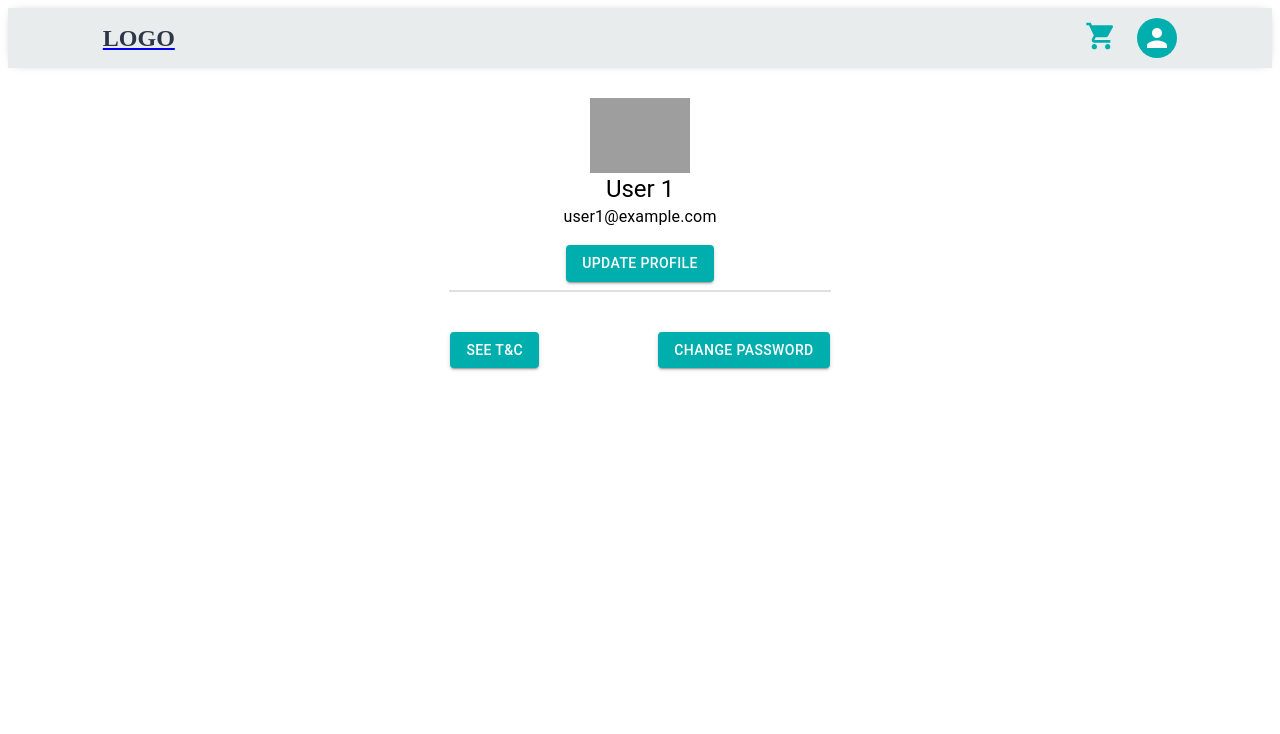
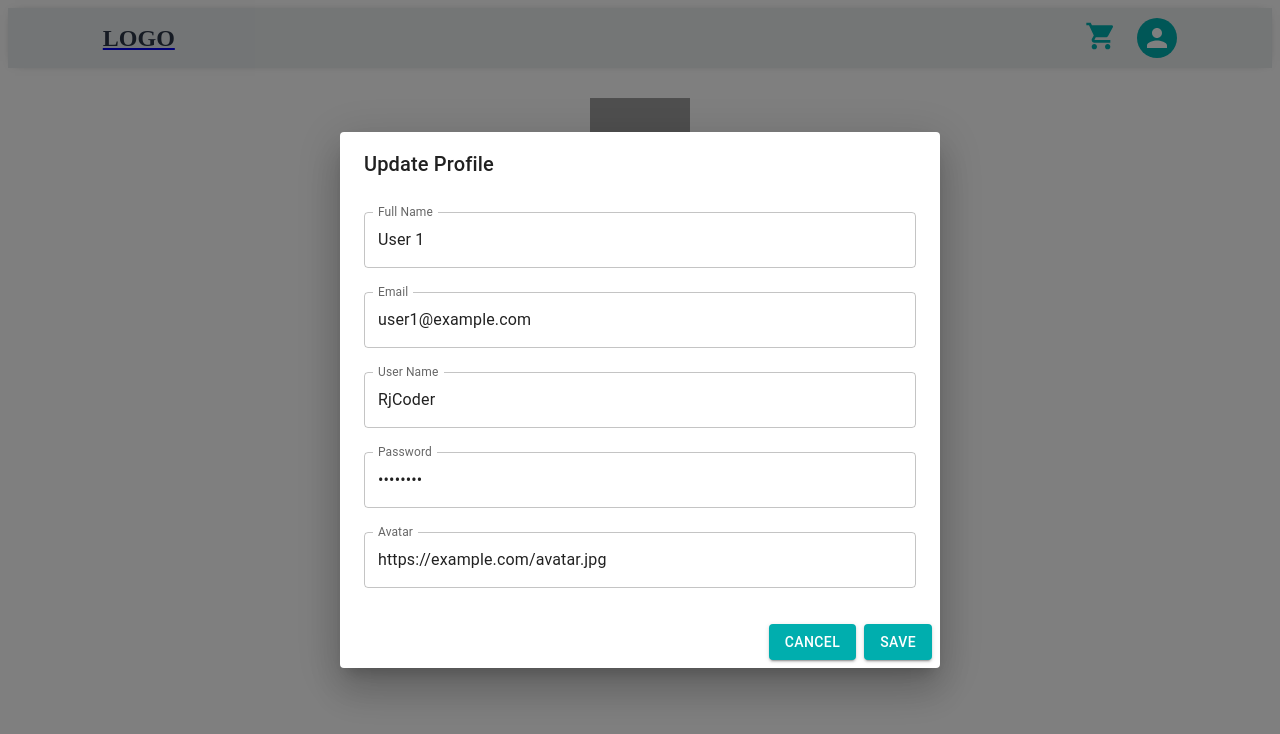
Before and after one commit to Mukesh16407/arba_development_frontend, a React (Vite) app: page /profile in a window 1280 px wide. Both pictures are taken after a click on the button "UPDATE PROFILE". Shown: the top 734 px of the page. Built offline with nearby package versions, Linux system fonts and the light colour scheme; grey boxes are pictures that could not be loaded.

Commit message:
worked on profile page

```diff
--- a/src/pages/Dashborad/MyProfile.jsx
+++ b/src/pages/Dashborad/MyProfile.jsx
@@ -1,21 +1,175 @@
-import { Button, Divider, Typography } from "@mui/material"
+import { Button, Divider, Typography,Dialog, DialogTitle, DialogContent, DialogActions, TextField  } from "@mui/material"
+import { useRef, useState } from "react";
+import { TermsAndConditions } from "../../components/TearmsAndConditions";
 
 
 export const MyProfile = () => {
+    const fileInputRef = useRef(null);
+    const [openDialog, setOpenDialog] = useState(false);
+    const [termAndCondition, setTermAndCondition] = useState(false)
+    const [profileData, setProfileData] = useState({
+        fullName: 'User 1',
+        email: 'user1@example.com',
+        userName: 'RjCoder',
+        password: '********',
+        avatar: 'https://example.com/avatar.jpg'
+      });
+      const [openPasswordDialog, setOpenPasswordDialog] = useState(false);
+  const [oldPassword, setOldPassword] = useState('asdfg');
+
+  const handleChangeTermAndCondition =()=>{
+    setTermAndCondition(true)
+  }
+
+
+    const handleUpdateProfile = () => {
+        setOpenDialog(true);
+      };
+
+      const handleCloseDialog = () => {
+        setOpenDialog(false);
+      };
+
+      const handleProfileFieldChange = (fieldName, value) => {
+        setProfileData((prevProfileData) => ({
+          ...prevProfileData,
+          [fieldName]: value
+        }));
+      };
+
+      const handlePasswordDialogOpen = () => {
+        setOpenPasswordDialog(true);
+      };
+
+      const handlePasswordDialogClose = () => {
+        setOpenPasswordDialog(false);
+      };
+
+      const handleOldPasswordChange = (event) => {
+        setOldPassword(event.target.value);
+      };
+
+      const handlePasswordChange = () => {
+        console.log('Changing password:', oldPassword);
+
+        // Close password change dialog
+        setOpenPasswordDialog(false);
+      };
+
+
+    const handleProfilePictureClick = () => {
+        fileInputRef.current.click();
+      };
+
+      const handleFileInputChange = (event) => {
+        const file = event.target.files[0];
+        if (file) {
+
+          const reader = new FileReader();
+          reader.onload = () => {
+            document.getElementById('profileImage').src = reader.result;
+          };
+          reader.readAsDataURL(file);
+        }
+      };
+
+
+
   return (
     <div style={{ width:"30%", display: 'flex', flexDirection: 'column', alignItems: 'center', padding: 20,margin:"auto" }}>
-      <img src="https://akm-img-a-in.tosshub.com/indiatoday/images/author/8.%20Aishwarya%20Rai.jpg?VersionId=w9lPTMiJ2sg1CfL4LKaOqIy.3CN_Nspi" alt="image" width={"100px"}/>
-      <Typography variant="h5">User 1</Typography>
-      <Typography variant="body1">user1@example.com</Typography>
-      <Button variant="contained" sx={{ mt: 2, background: "#00aeae",  }}>
+        <input type="file" accept="image/*" ref={fileInputRef} style={{ display: 'none' }} onChange={handleFileInputChange} />
+      <img id="profileImage"
+src="https://akm-img-a-in.tosshub.com/indiatoday/images/author/8.%20Aishwarya%20Rai.jpg?VersionId=w9lPTMiJ2sg1CfL4LKaOqIy.3CN_Nspi" alt="image" width={"100px"}
+onClick={handleProfilePictureClick}/>
+      <Typography variant="h5">{profileData.fullName}</Typography>
+      <Typography variant="body1">{profileData.userName}</Typography>
+      <Button variant="contained" sx={{ mt: 2, background: "#00aeae",  }} onClick={handleUpdateProfile}>
         Update Profile
       </Button>
       <Divider sx={{ width: '100%', marginTop:1, marginBottom: 5,  borderWidth: '1px' }} />
 
       <div style={{ display: 'flex', justifyContent: 'space-between', width: '100%', mt: 2 }}>
-        <Button variant="contained"sx={{ background: "#00aeae",  }} >See T&C</Button>
-        <Button variant="contained"sx={{ background: "#00aeae",  }}>Change Password</Button>
+        <Button variant="contained"sx={{ background: "#00aeae",  }}  onClick={handleChangeTermAndCondition}>See T&C</Button>
+        <Button variant="contained"sx={{ background: "#00aeae",  }} onClick={handlePasswordDialogOpen}>Change Password</Button>
       </div>
+      <Dialog open={openDialog} onClose={handleCloseDialog}>
+        <DialogTitle>Update Profile</DialogTitle>
+        <DialogContent>
+          <TextField
+            label="Full Name"
+            value={profileData.fullName}
+            onChange={(e) => handleProfileFieldChange('fullName', e.target.value)}
+
+            fullWidth
+            variant="outlined"
+            margin="normal"
+          />
+          <TextField
+            label="Email"
+            value={profileData.email}
+            onChange={(e) => handleProfileFieldChange('email', e.target.value)}
+            fullWidth
+            variant="outlined"
+            margin="normal"
+          />
+          <TextField
+            label="User Name"
+            value={profileData.userName}
+            fullWidth
+            variant="outlined"
+            margin="normal"
+            InputProps={{ readOnly: true }}
+          />
+          <TextField
+            label="Password"
+            value={profileData.password}
+            fullWidth
+            variant="outlined"
+            margin="normal"
+            type="password"
+            InputProps={{ readOnly: true }}
+          />
+
+          <TextField
+            label="Avatar"
+            value={profileData.avatar}
+            fullWidth
+            variant="outlined"
+            margin="normal"
+            InputProps={{ readOnly: true }}
+          />
+        </DialogContent>
+        <DialogActions>
+          <Button onClick={handleCloseDialog} variant="contained"sx={{ background: "#00aeae",  }}>Cancel</Button>
+          <Button variant="contained"sx={{ background: "#00aeae",  }} onClick={handleCloseDialog}>Save</Button>
+        </DialogActions>
+      </Dialog>
+
+       {/* Dialog for changing password */}
+       <Dialog open={openPasswordDialog} onClose={handlePasswordDialogClose}>
+        <DialogTitle>Change Password</DialogTitle>
+        <DialogContent>
+          <TextField
+            label="Old Password"
+            type="password"
+            value={oldPassword}
+            onChange={handleOldPasswordChange}
+            fullWidth
+            variant="outlined"
+            margin="normal"
+          />
+          {/* Add new password and confirm password fields */}
+        </DialogContent>
+        <DialogActions>
+          <Button variant="contained"sx={{ background: "#00aeae",  }} onClick={handlePasswordDialogClose}>Cancel</Button>
+          <Button variant="contained"sx={{ background: "#00aeae",  }} onClick={handlePasswordChange}>Change Password</Button>
+        </DialogActions>
+      </Dialog>
+
+      {/*Dialog for TermAnd Conditin */}
+      {termAndCondition && (
+        <TermsAndConditions/>
+      )}
     </div>
   )
 }
```
